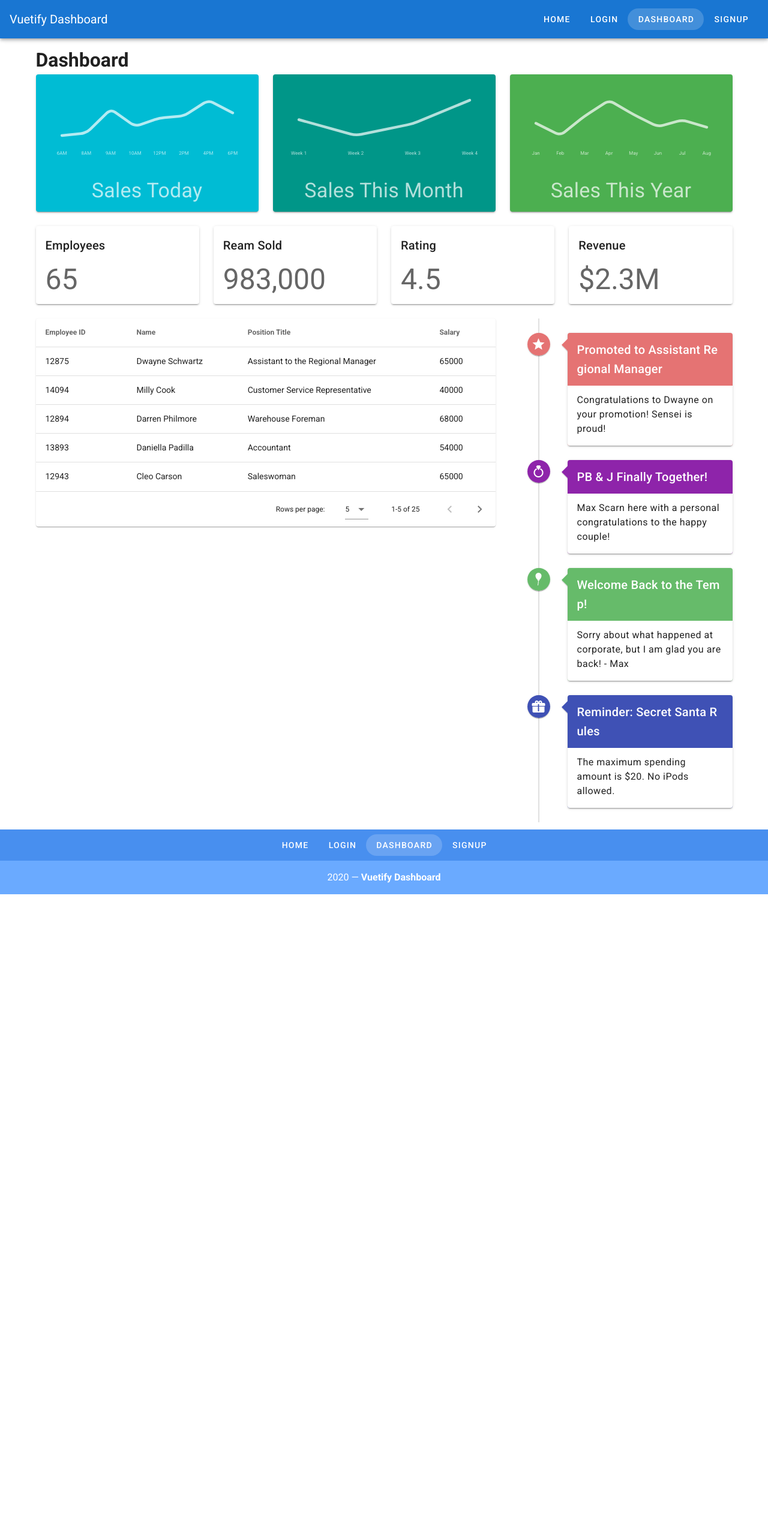
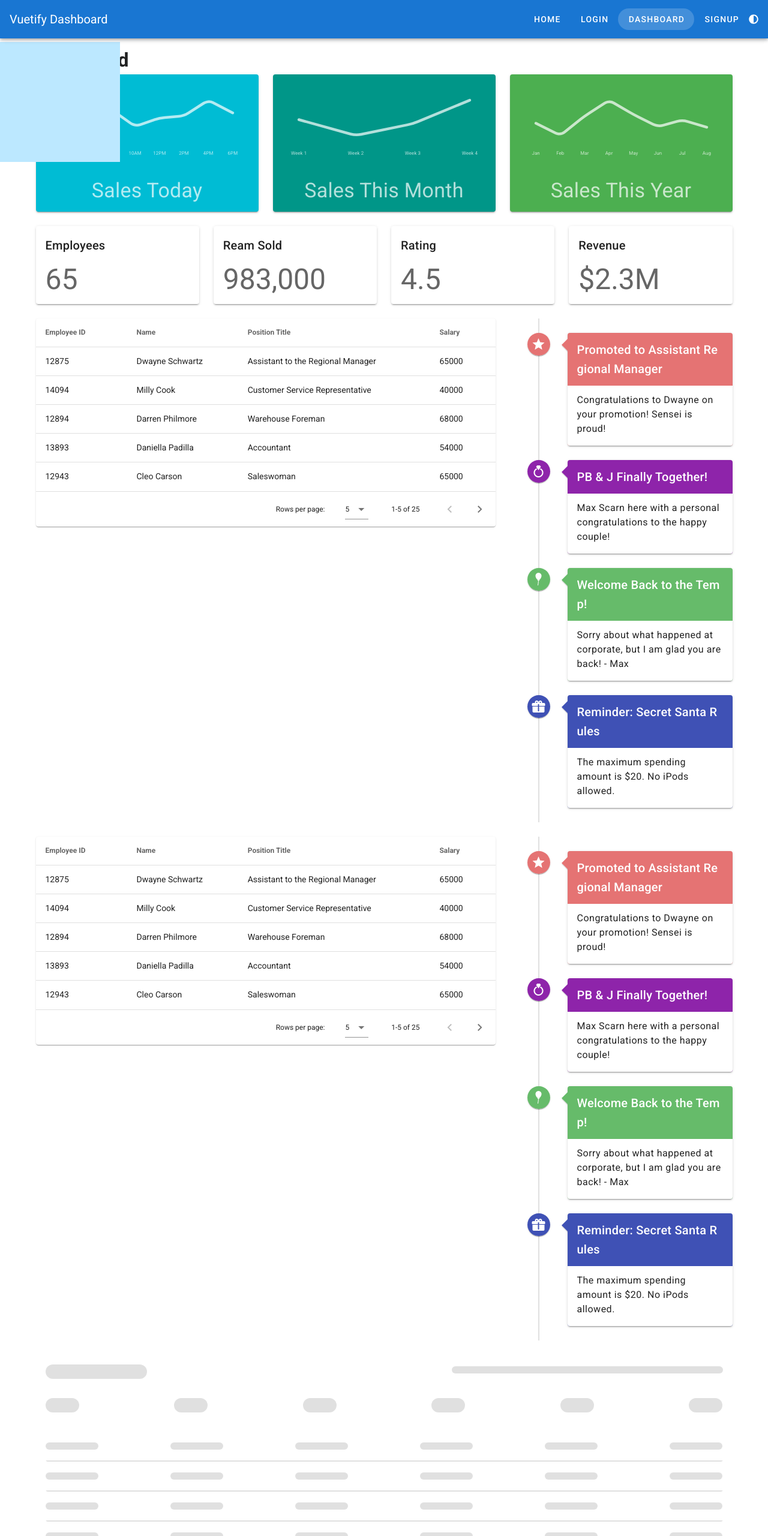
Before and after one commit to neillsom/beautify-with-vuetify, a Vue app: page /dashboard in a window 1280 px wide. Shown: the top 2561 px of the page at 60% size. Before the commit the page ends 1491 px from the top, so only its background shows below. Built offline with nearby package versions, Linux system fonts and the light colour scheme.

Commit message:
form validation, custom rules

```diff
--- a/package.json
+++ b/package.json
@@ -8,6 +8,11 @@
     "lint": "vue-cli-service lint"
   },
   "dependencies": {
+    "@fortawesome/fontawesome-svg-core": "^1.2.32",
+    "@fortawesome/free-brands-svg-icons": "^5.15.1",
+    "@fortawesome/free-regular-svg-icons": "^5.15.1",
+    "@fortawesome/free-solid-svg-icons": "^5.15.1",
+    "@fortawesome/vue-fontawesome": "^2",
     "core-js": "^3.6.5",
     "vue": "^2.6.11",
     "vue-router": "^3.2.0",
--- a/src/App.vue
+++ b/src/App.vue
@@ -12,10 +12,12 @@
       >
         {{ link.label }}
       </v-btn>
+      <font-awesome-icon id="toggle-icon" @click="toggleTheme" icon="adjust" />
     </v-app-bar>
-		<v-content>
+    <v-main>
       <router-view></router-view>
-		</v-content>
+    </v-main>
+    <div class="hello"></div>
     <v-footer color="primary lighten-1" padless>
       <v-layout justify-center wrap>
         <v-btn
@@ -39,28 +41,48 @@
 
 <script>
 export default {
-	name: 'App',
+  name: "App",
   data() {
     return {
       links: [
         {
-					label: 'Home',
-					url: '/'
+          label: "Home",
+          url: "/",
         },
         {
-					label: 'Login',
-					url: '/login'
+          label: "Login",
+          url: "/login",
         },
         {
-					label: 'Dashboard',
-					url: '/dashboard'
+          label: "Dashboard",
+          url: "/dashboard",
         },
         {
-					label: 'Signup',
-					url: '/signup'
+          label: "Signup",
+          url: "/signup",
+        },
+      ],
+    };
+  },
+  methods: {
+    toggleTheme() {
+      this.$vuetify.theme.dark = !this.$vuetify.theme.dark;
+    },
+  },
+};
+</script>
+
+<style scoped>
+.hello {
+  height: 200px;
+  width: 200px;
+  color: var(--v-primary-base);
+  background-color: var(--v-accent-lighten2);
+  position: absolute;
+  top: 70px;
 }
-			]
+#toggle-icon:hover {
+  cursor: pointer;
+  filter: hue-rotate(100);
 }
-	}
-}
-</script>
+</style>
--- a/src/main.js
+++ b/src/main.js
@@ -3,6 +3,14 @@ import './plugins/vuetify'
 import App from './App.vue'
 import vuetify from './plugins/vuetify'
 import router from './router'
+
+import { library } from '@fortawesome/fontawesome-svg-core'
+import { faAdjust } from '@fortawesome/free-solid-svg-icons'
+import { FontAwesomeIcon } from '@fortawesome/vue-fontawesome'
+
+library.add(faAdjust)
+
+Vue.component('font-awesome-icon', FontAwesomeIcon)
 
 Vue.config.productionTip = false
 
--- /dev/null
+++ b/src/plugins/themes.js
@@ -0,0 +1,17 @@
+export default {
+	primary: {
+		primary: '#1976D2',
+		secondary: '#424242',
+		accent: '#82B1FF',
+		error: '#FF5252',
+		info: '#2196F3',
+		success: '#4CAF50',
+		warning: '#FFC107',
+	},
+	tumblr: {
+		primary: '#36465D',
+		secondary: '#2E4B65',
+		accent: '#6F9D4D',
+		error: '#5CA2C7',
+	},
+};
--- a/src/plugins/vuetify.js
+++ b/src/plugins/vuetify.js
@@ -1,10 +1,19 @@
-import Vue from 'vue'
-import Vuetify from 'vuetify/lib'
+import Vue from 'vue';
+import Vuetify from 'vuetify/lib';
 
-Vue.use(Vuetify)
+import themes from './themes';
+
+Vue.use(Vuetify);
+
+console.log(themes);
 
 export default new Vuetify({
-	icons: {
-		iconfont: 'mdi'
-	}
-})
+
+	theme: {
+    options: { customProperties: true },
+	// 	themes: {
+  //     light: themes.tumblr,
+  //     dark: themes.tumblr,
+	// 	},
+	},
+});
--- a/src/views/Dashboard.vue
+++ b/src/views/Dashboard.vue
@@ -2,37 +2,54 @@
   <v-container>
     <h1>Dashboard</h1>
 
-    <!-- Graph -->
     <v-row>
-      <v-col v-for="sale in sales" :key="`${sale.title}`" lg="4" md="4" sm="12">
+      <v-col v-for="sale in sales" :key="`${sale.title}`" cols="12" md="4">
         <SalesGraph :sale="sale" />
       </v-col>
     </v-row>
 
-    <!-- Stats -->
     <v-row>
       <v-col
         v-for="statistic in statistics"
         :key="`${statistic.title}`"
+        cols="12"
+        md="6"
         lg="3"
-        md="6"
-        sm="12"
       >
         <StatisticCard :statistic="statistic" />
       </v-col>
     </v-row>
 
-    <!-- Table -->
     <v-row>
-      <v-col sm="12" md="8">
+      <v-col cols="12" md="8">
         <EmployeesTable :employees="employees" @select-employee="setEmployee" />
       </v-col>
-      <v-col sm="12" md="4">
+      <v-col cols="12" md="4">
         <EventTimeline :timeline="timeline" />
       </v-col>
     </v-row>
 
-    <!-- Alert -->
+    <v-row id="below-the-fold" v-intersect="showMoreContent">
+      <v-col cols="12" md="8">
+        <EmployeesTable :employees="employees" @select-employee="setEmployee" />
+      </v-col>
+      <v-col cols="12" md="4">
+        <EventTimeline :timeline="timeline" />
+      </v-col>
+    </v-row>
+
+    <v-row id="more-content">
+      <v-col>
+        <v-skeleton-loader
+          v-if="loadNewContent"
+          id="more-content"
+          ref="skeleton"
+          type="table"
+          class="mx-auto"
+        ></v-skeleton-loader>
+      </v-col>
+    </v-row>
+
     <v-snackbar v-model="snackbar" :left="$vuetify.breakpoint.lgAndUp">
       You have selected {{ selectedEmployee.name }},
       {{ selectedEmployee.title }}
@@ -46,12 +63,10 @@ import EmployeesTable from "../components/EmployeesTable";
 import EventTimeline from "../components/EventTimeline";
 import SalesGraph from "../components/SalesGraph";
 import StatisticCard from "../components/StatisticCard";
-
 import employeesData from "../data/employees.json";
 import timelineData from "../data/timeline.json";
 import salesData from "../data/sales.json";
 import statisticsData from "../data/statistics.json";
-
 export default {
   name: "DashboardPage",
   components: {
@@ -62,6 +77,7 @@ export default {
   },
   data() {
     return {
+      loadNewContent: false,
       employees: employeesData,
       sales: salesData,
       selectedEmployee: {
@@ -79,6 +95,9 @@ export default {
       this.selectedEmployee.name = event.name;
       this.selectedEmployee.title = event.title;
     },
+    showMoreContent(entries) {
+      this.loadNewContent = entries[0].isIntersecting;
+    },
   },
 };
 </script>
```
Also changed, not shown: 1 other file (tests, documents, lock files or other folders). Lines whose indentation alone changed are shown as unchanged.
